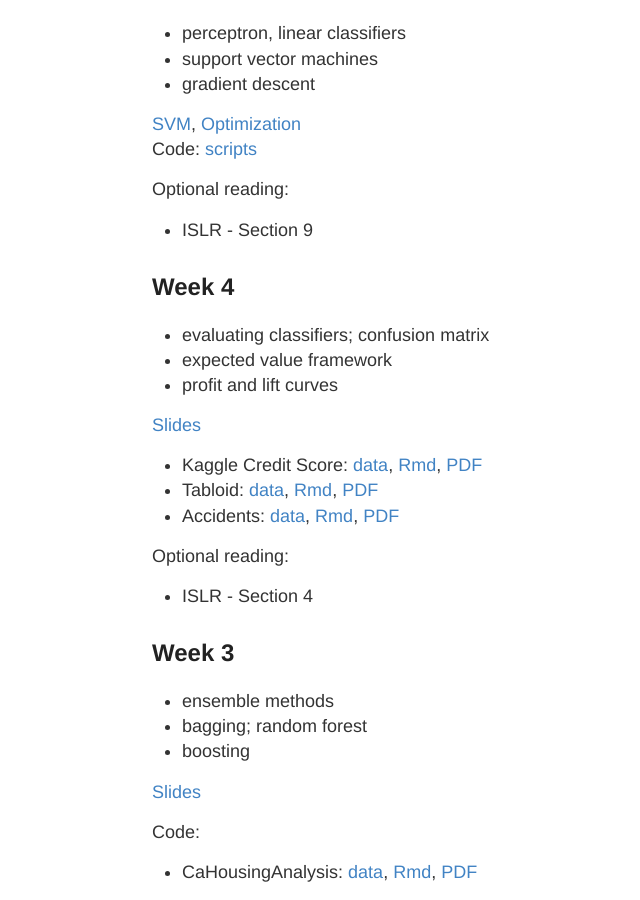
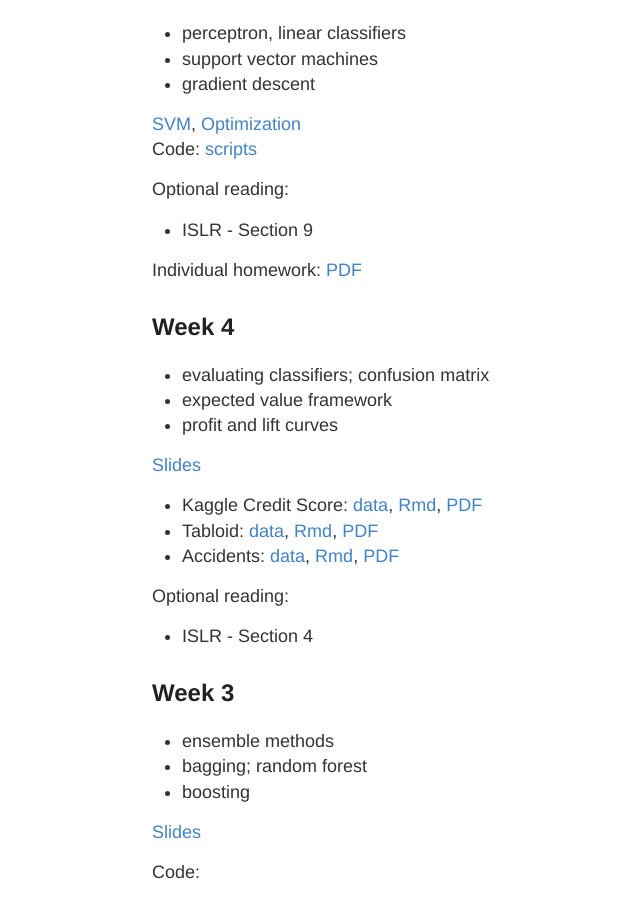
Before and after one commit to ChicagoBoothML/ML2017, a Jekyll site: the page built from lectures.md, in a window 1280 px wide and 900 px high, scrolled down 651 px. Shown: the whole window, without its empty margins (128-768 px from the left). Built offline with Jekyll 4.4.1, drawn with Linux system fonts in a browser that asks for light colours.

Commit message:
Update lectures.md

```diff
--- a/lectures.md
+++ b/lectures.md
@@ -33,6 +33,8 @@ Code: [scripts](https://github.com/ChicagoBoothML/ML2016/tree/master/code/lec05)
 Optional reading:
 
 * ISLR - Section 9
+
+Individual homework: [PDF](https://piazza.com/class_profile/get_resource/j8padvvrtd375m/jd5gzpp088u44h)
 
 ## Week 4
 
```
